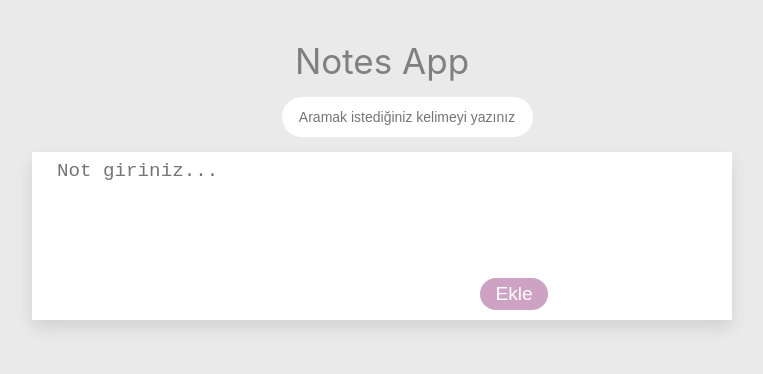
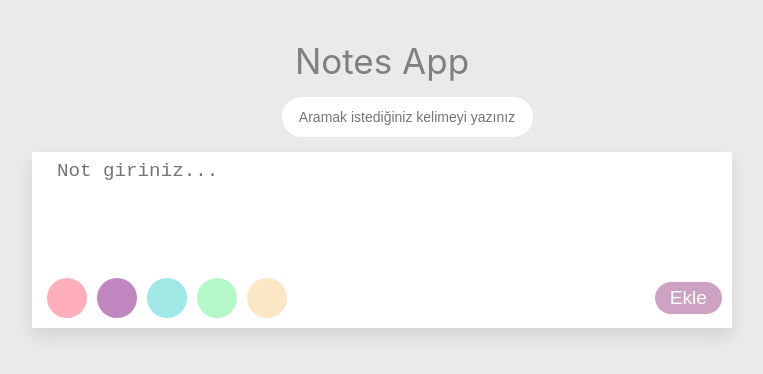
Before and after one commit to reeyhanyilmaz/Redux-NotesApp, a React (Create React App) app: page / in a window 1280 px wide. Shown: the top 374 px of the page, without its empty margins (258-1021 px from the left). Built offline with nearby package versions, Linux system fonts and the light colour scheme; the HTML template or start-up script is replaced by a standard one.

Commit message:
a few chn-ange and add colors

```diff
--- a/package.json
+++ b/package.json
@@ -9,7 +9,8 @@
     "@testing-library/user-event": "^13.5.0",
     "react": "^18.1.0",
     "react-dom": "^18.1.0",
-    "react-scripts": "5.0.1",
+    "react-redux": "^8.0.2",
+    "react-scripts": "^5.0.1",
     "web-vitals": "^2.1.4"
   },
   "scripts": {
--- a/src/App.js
+++ b/src/App.js
@@ -2,6 +2,7 @@ import './App.css';
 import Search from './components/Search/Search';
 import Header from './components/Header/Header';
 import TextArea from './components/TextArea/TextArea';
+
 
 function App() {
   return (
--- a/src/components/TextArea/TextArea.js
+++ b/src/components/TextArea/TextArea.js
@@ -1,7 +1,12 @@
 import React from "react";
 import styles from "./styles.module.css";
+import {changeColor} from '../../redux/color/colorSlice'; //reducer import ettik colors kullanabilmek için.
+import { useSelector} from "react-redux";
 
 function TextArea() {
+
+  const changeColor = useSelector(state => state.color.colors);
+
   return (
     <div className={styles.TextAreaDiv}>
       <textarea
@@ -15,14 +20,21 @@ function TextArea() {
 
       <div className={styles.colorAndBtn}>
         <div className={styles.colorDiv}>
-          <figure ></figure>
+          {changeColor.map(color => (
+            <button
+              key={color.id}
+              className={styles.color}
+              style={{ backgroundColor: color.code }}
+            ></button>
+          ))}
         </div>
+
 
         <div className={styles.addBtnDiv}>
           <button className={styles.ekleBtn}>Ekle</button>
         </div>
 
-      </div>
+        </div>
     </div>
   );
 }
--- a/src/components/TextArea/styles.module.css
+++ b/src/components/TextArea/styles.module.css
@@ -26,14 +26,30 @@
 .colorAndBtn{
   display: flex;
   flex-direction: row;
-  justify-content: space-evenly;
+  justify-content: space-between;
   align-items: center;
   width: 100%;
   margin: 10px 10px;
 }
 
+.colorDiv {
+  display: flex;
+  flex-direction: row;
+  margin-left: 10px;
+}
+
+.color{
+  cursor: pointer;
+  border: none;
+  margin: 0 5px;
+  width: 40px;
+  height: 40px;
+  border-radius: 50px;
+}
+
 .ekleBtn {
   padding: 5px 15px;
+  margin-right: 10px;
   border: none;
   outline: none;
   background-color: rgb(206, 162, 194);
--- a/src/index.js
+++ b/src/index.js
@@ -3,11 +3,15 @@ import ReactDOM from 'react-dom/client';
 import './index.css';
 import App from './App';
 import reportWebVitals from './reportWebVitals';
+import { Provider } from 'react-redux';
+import { store } from './redux/store';
 
 const root = ReactDOM.createRoot(document.getElementById('root'));
 root.render(
   <React.StrictMode>
-    <App />
+    <Provider store={store}>
+      <App />
+    </Provider>
   </React.StrictMode>
 );
 
--- /dev/null
+++ b/src/redux/color/colorSlice.js
@@ -0,0 +1,43 @@
+import  { createSlice } from '@reduxjs/toolkit';
+
+export const colorSlice = createSlice({
+    name: 'color', //name state'e ulaşmak istediğimizde state.name(isimlendirme ne ise)
+    initialState: {
+        colors: [
+            {
+                id: 1,
+                code: '#FFAEBC',
+                selected: false
+            },
+            {
+                id: 2,
+                code: '#BF86BF',
+                selected: false
+            },
+            {
+                id: 3,
+                code: '#A0E7E5',
+                selected: false
+            },
+            {
+                id: 4,
+                code: '#B4F8C8',
+                selected: false
+            },
+            {
+
+                id: 5,
+                code: '#FBE7C6',
+                selected: false
+            },
+
+        ]},
+    reducers: {
+        changeColor: (state, action) => {
+            state.colors = action.payload;
+        }
+    }
+});
+
+export const { changeColor} = colorSlice.actions;
+export default colorSlice.reducer;
--- a/src/redux/notes/notesSlice.js
+++ b/src/redux/notes/notesSlice.js
@@ -1,4 +1,4 @@
-import { createSlice } from "@reduxjs/toolkit";
+import { createSlice } from "@reduxjs/toolkit"; //redux'ı kullanabilmek icin. React-redux ise reduxda yaptıklarımızı react componnet' bağlamak için.
 
 export const notesSlice = createSlice({
     name: "notes",
--- a/src/redux/store.js
+++ b/src/redux/store.js
@@ -1,10 +1,12 @@
 import { configureStore } from "@reduxjs/toolkit";
+import colorSlice from "./color/colorSlice";
 import notesSlice from "./notes/notesSlice";
 
 
 export const store = configureStore({
     reducer: {
         notes: notesSlice,
+        color: colorSlice,
     },
 });
 //react context api gibi state yönetimi yapıyoruz store'da. tüm bileşenler store yapısını dinleme durumundadır , store'da bir degişiklik olduğunda ilgili bileşene aktarılır değişiklk sağlanır.
@@ -23,3 +25,5 @@ export const store = configureStore({
 //1. action tetiklenir
 //2. Dispatch, gelen action’ı store’da mevcut state ile birlikte reducer’a parametre geçer.
 //3. state değişir.
+
+//en son state'i sarmalamak için (provider ile) prop olarak store'u veriyoruz. bütün componentlere storedaki verilerden haberdar etmek istiyoruz çünkü. componnetlerden store'u manipüle edebiliriz bu şekilde.
```
Also changed, not shown: 1 other file (tests, documents, lock files or other folders).
